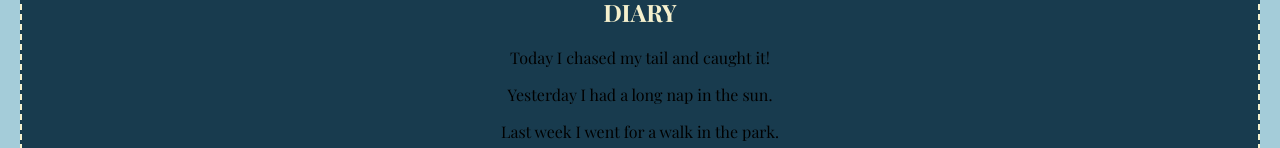
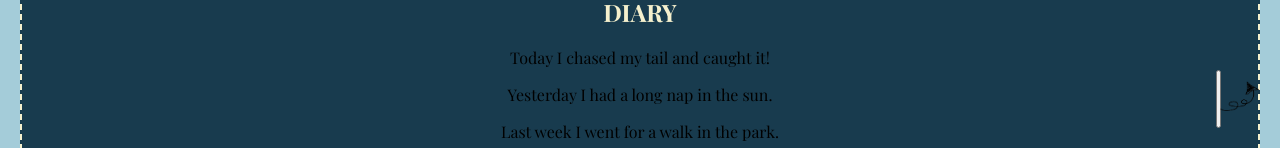
Before and after one commit to domom244/profile, a plain HTML site: page index.html in a window 1280 px wide. Shown: the part 652-800 px from the top of the page. Drawn offline with nearby package versions, Linux system fonts and the light colour scheme; a web font is replaced by a local one.

Commit message:
arrow back to top update

```diff
--- a/index.html
+++ b/index.html
@@ -53,6 +53,9 @@
         <img src="snoopysimage.jpg" alt="Snoopy 2" width="200" height="200">
         <img src="snoopysun.jpg" alt="Snoopy 3" width="200" height="200">
     </div>
+    <button><a href="#"><img src="arrow.png" alt="arrow icon" width="50" height="50"></a>
+
+    </a></button>
 </body>
 
 </html>
--- a/style.css
+++ b/style.css
@@ -66,3 +66,12 @@ nav ul li:hover {
     border:2px dashed #FAF6E9;
     background-color: #AAB99A;
 }
+
+button{
+    position: fixed;
+    bottom: 20px;
+    float: right;
+    right: 5%;
+    left: 95%;
+    padding: .5px;
+}
```
Also changed, not shown: arrow.png (added).
